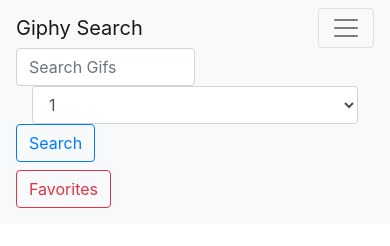
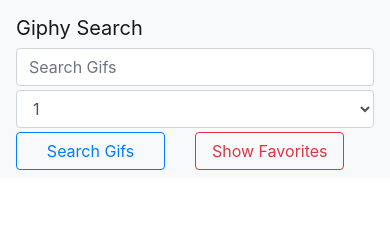
Before and after one commit to cefimenda/giphy, a plain HTML site: page index.html in a window 390 px wide. Shown: the top 246 px of the page. Drawn offline with nearby package versions, Linux system fonts and the light colour scheme.

Commit message:
incorporated a responsive layout for navbar

```diff
--- a/assets/javascript/javascript.js
+++ b/assets/javascript/javascript.js
@@ -68,7 +68,8 @@ $(function () {
         }
     });
     $("#favoritesButton").click(function () {
-        if ($(this).text() == "Favorites") {
+        event.preventDefault()
+        if ($(this).text() == "Show Favorites") {
             $(".displayGif").empty()
             for (var i in likedGifs) {
                 $('.displayGif').prepend(likedGifs[i].element)
@@ -79,7 +80,7 @@ $(function () {
             for (var i in gifList) {
                 $('.displayGif').prepend(gifList[i].element)
             }
-            $(this).text('Favorites')
+            $(this).text('Show Favorites')
         }
     });
     $(".displayGif").on("click", ".card-img-top", function () {
--- a/index.html
+++ b/index.html
@@ -23,24 +23,20 @@
 
     <nav class="navbar navbar-expand-lg navbar-light bg-light fixed-top">
         <a class="navbar-brand" href="#">Giphy Search</a>
-        <button class="navbar-toggler" type="button" data-toggle="collapse" data-target="#navbarSupportedContent" aria-controls="navbarSupportedContent"
-            aria-expanded="false" aria-label="Toggle navigation">
-            <span class="navbar-toggler-icon"></span>
-        </button>
         <form class="form-inline w-100">
-            <input type="text" class="form-control w-50" id="gifQuery" placeholder="Search Gifs">
-            <select class="form-control mx-3" id="gifCount">
+            <input type="text" class="form-control w-50 col-12 col-sm" id="gifQuery" placeholder="Search Gifs">
+            <select class="form-control mx-sm-3 my-1 my-sm-auto col-12 col-sm" id="gifCount">
                 <option>1</option>
                 <option>5</option>
                 <option>10</option>
                 <option>15</option>
                 <option>20</option>
             </select>
-            <button type="submit" class="btn btn-outline-primary" id="searchButton">Search</button>
+            <button type="submit" class="col-5 col-sm btn btn-outline-primary" id="searchButton">Search Gifs</button>
+            <div class='placeholder col-1'></div>
+            <button class="btn btn-outline-danger col-5 col-sm" id='favoritesButton'>Show Favorites</button>
         </form>
-        <div class="">
-            <button class="btn btn-outline-danger my-2 my-sm-0" id="favoritesButton" type="submit">Favorites</button>
-        </div>
+
     </nav>
     <div class="container m-5">
         <div class="row">
```
